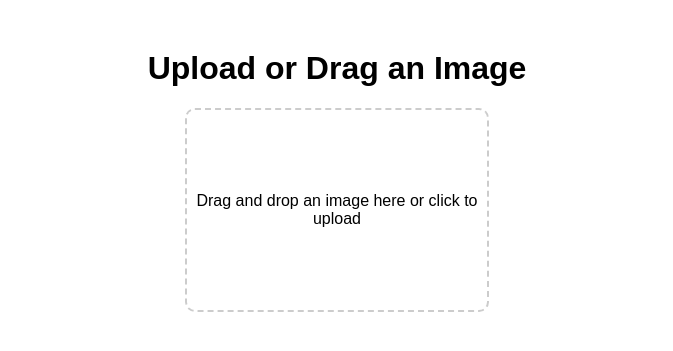
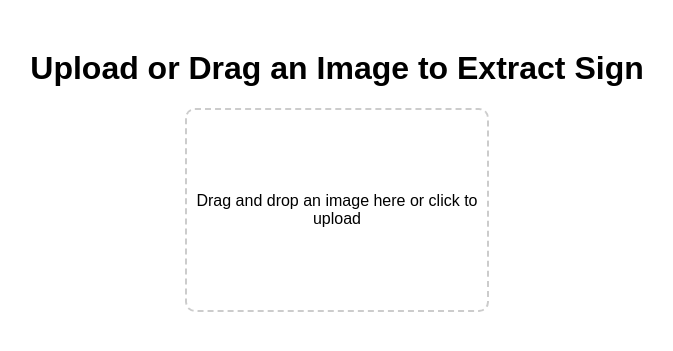
Before and after one commit to DiogoMMarto/TMBD_P4-3-, a FastAPI app: page / in a window 1280 px wide. Shown: the top 351 px of the page, without its empty margins (303-976 px from the left). Run offline with FastAPI, Linux system fonts and the light colour scheme.

Commit message:
Demo live

```diff
--- a/website/templates/index.html
+++ b/website/templates/index.html
@@ -42,7 +42,7 @@
 </head>
 <body>
 
-<h1>Upload or Drag an Image</h1>
+<h1>Upload or Drag an Image to Extract Sign </h1>
 
 <div id="drop-zone">Drag and drop an image here or click to upload</div>
 <input type="file" id="file-input" style="display: none;">
```
